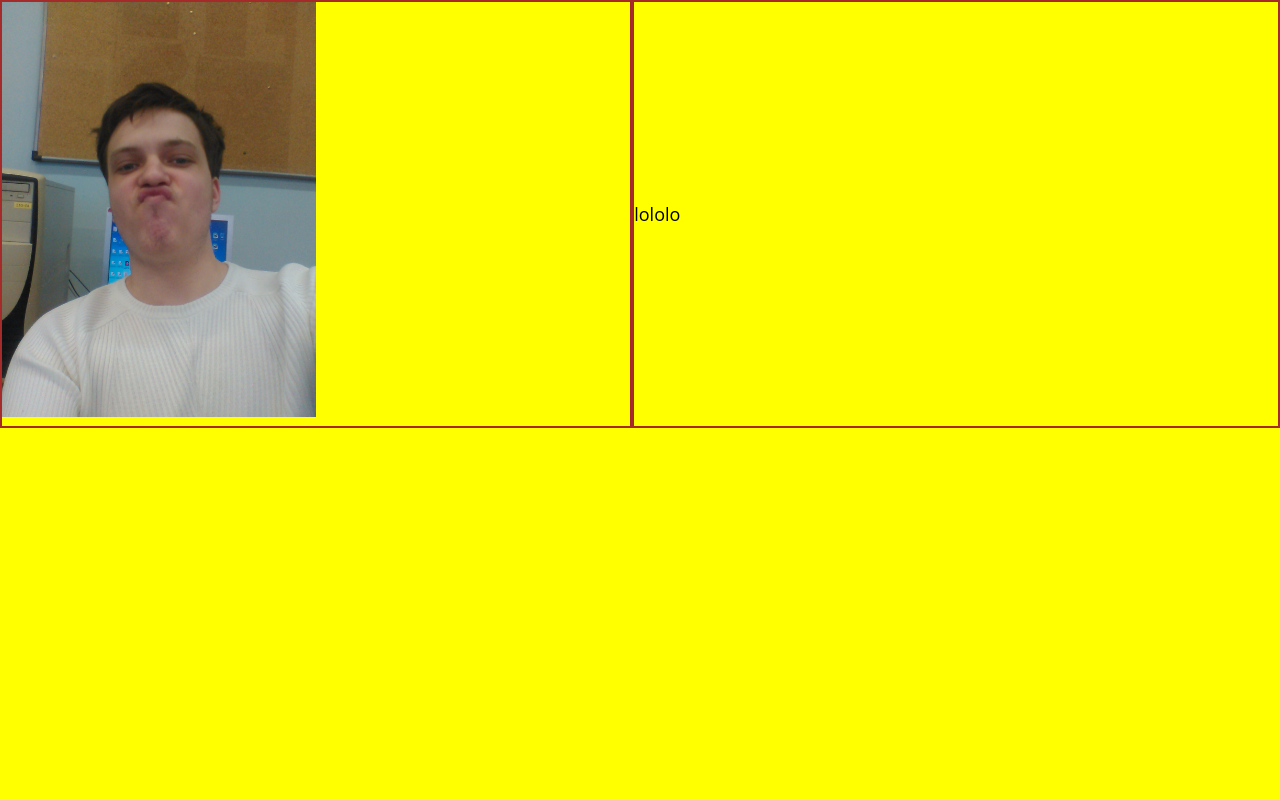
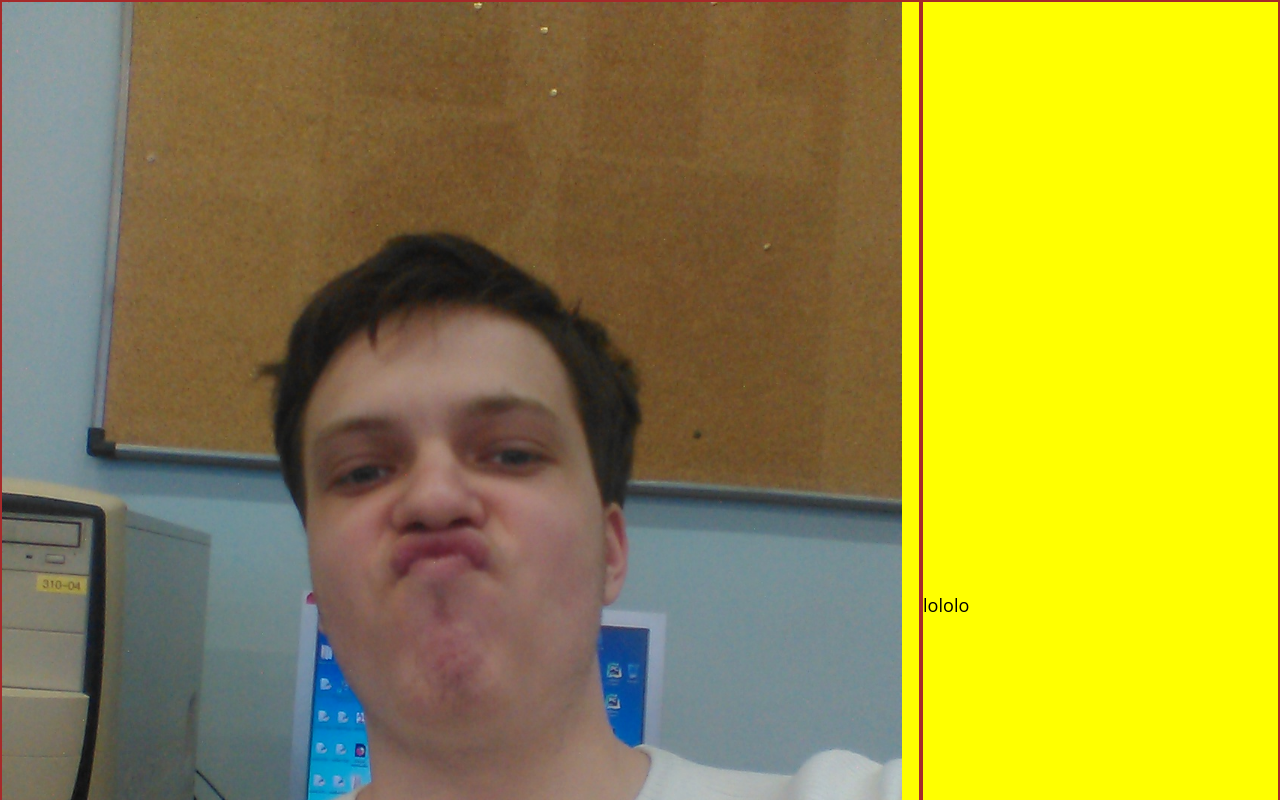
Before and after one commit to Bebekalka/Bebekalka.github.io, a plain HTML site: page index.html in a window 1280 px wide. Shown: the top 800 px of the page. Drawn offline with Linux system fonts and the light colour scheme.

Commit message:
Update index.html

```diff
--- a/index.html
+++ b/index.html
@@ -9,7 +9,7 @@
       <table cellspacing=0>
         <tr>
           <td class="mypht">
-            <img src="main-photo.jpg" width="50%" hieght="50%">
+            <img src="main-photo.jpg" width="900" hieght="900">
           </td>
           <td>lololo</td>
         </tr>
```
